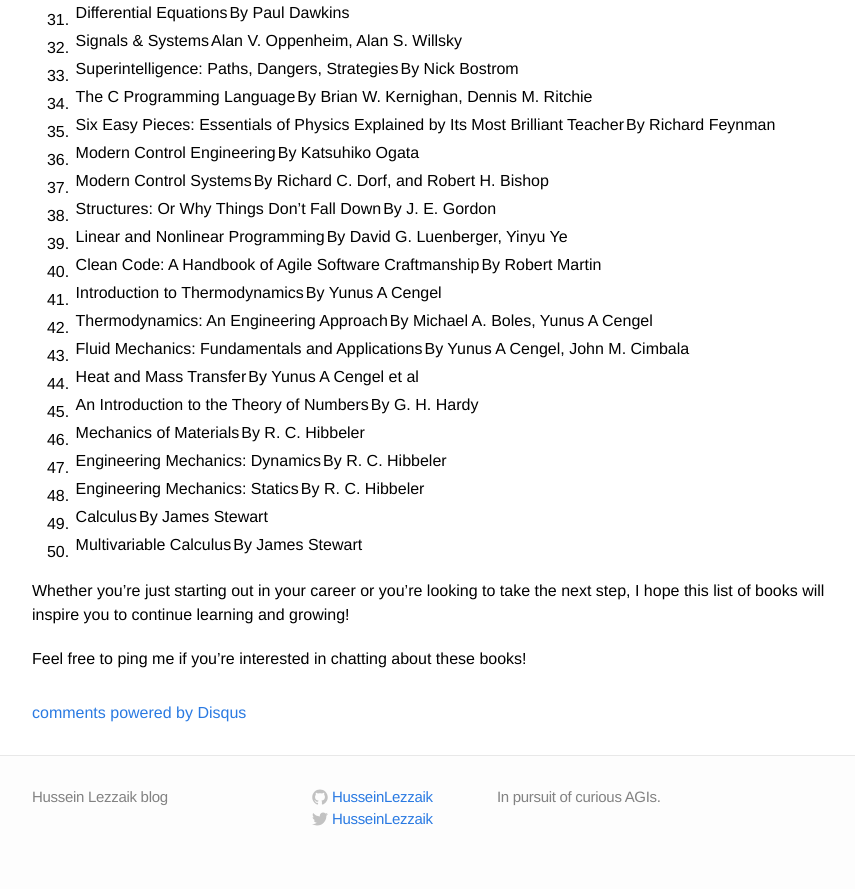
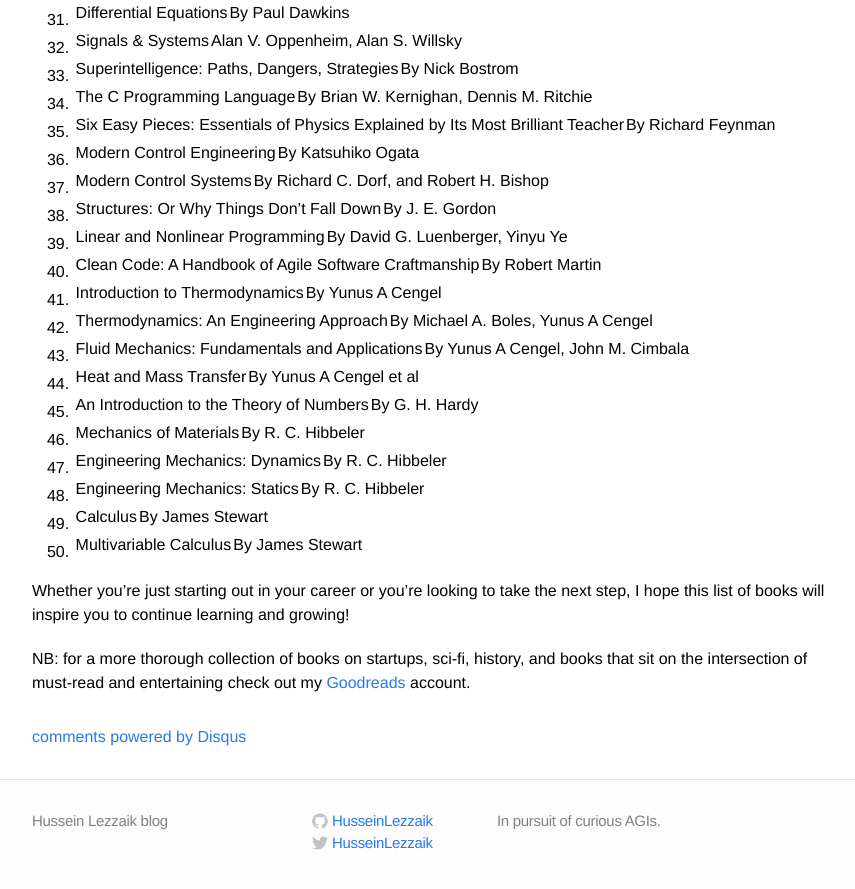
Before and after one commit to HusseinLezzaik/husseinlezzaik.github.io, a Jekyll site: the page built from _posts/2022-12-03-Books-Part-II.md, in a window 1280 px wide and 900 px high, scrolled down 1378 px. Shown: the top 889 px of the window, without its empty margins (208-1063 px from the left). Built offline with Jekyll 4.4.1, drawn with Linux system fonts in a browser that asks for light colours; comment, search, counter and statistics services are not loaded.

Commit message:
Update 2022-12-03-Books-Part-II.md

```diff
--- a/_posts/2022-12-03-Books-Part-II.md
+++ b/_posts/2022-12-03-Books-Part-II.md
@@ -119,4 +119,4 @@
 
 Whether you're just starting out in your career or you're looking to take the next step, I hope this list of books will inspire you to continue learning and growing!
 
-Feel free to ping me if you’re interested in chatting about these books!
+NB: for a more thorough collection of books on startups, sci-fi, history, and books that sit on the intersection of must-read and entertaining check out my [Goodreads](https://www.goodreads.com/husseinlezzaik) account.
```
